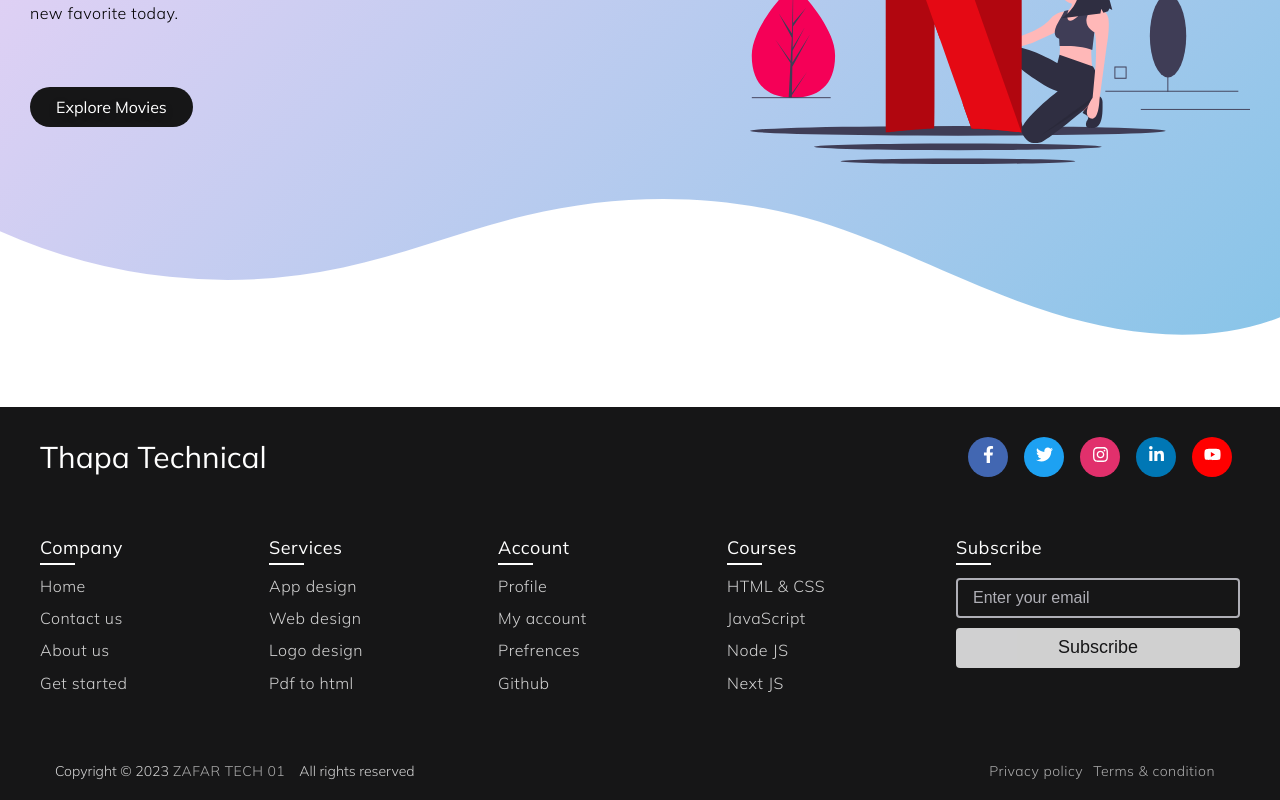
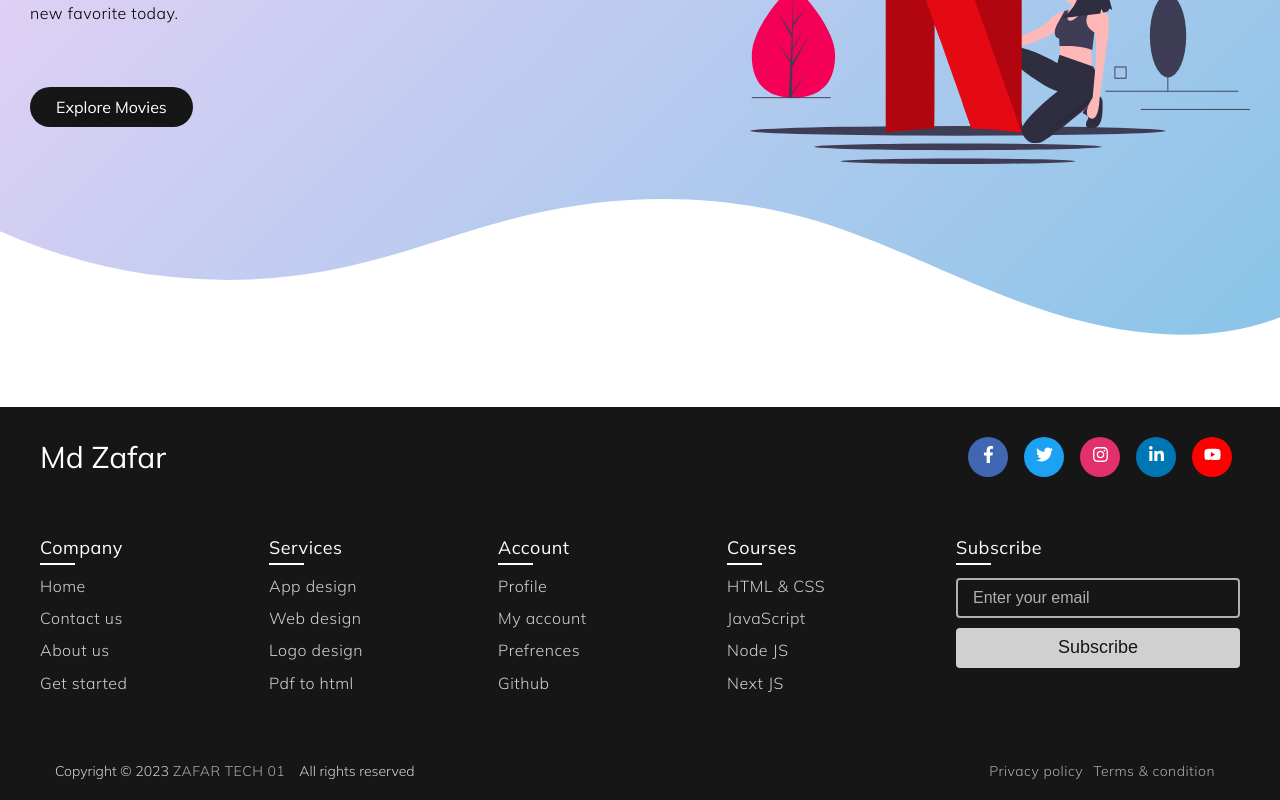
Before and after one commit to MdZafarBaghban/nextnew, a Next.js app: page / in a window 1280 px wide. Shown: the part 473-1273 px from the top of the page. Built offline with nearby package versions, Linux system fonts and the light colour scheme.

Commit message:
Update Footer.js
now correct change


Signed-off-by: MdZafarBaghban <108886089+MdZafarBaghban@users.noreply.github.com>

```diff
--- a/src/app/components/Footer.js
+++ b/src/app/components/Footer.js
@@ -17,7 +17,7 @@ const Footer = () => {
                     <div className={footerStyles.top}>
                         <div className={footerStyles['logo-details']}>
                             {/*<i className={footerStyles.fab fa-slack]></i>*/}
-                            <span className={footerStyles.logo_name}>Thapa Technical</span>
+                            <span className={footerStyles.logo_name}>Md Zafar</span>
                         </div>
                         <div className={footerStyles[`media-icons`]}>
                             <Link href="#"><i > <FaFacebookF/> </i></Link>
```
